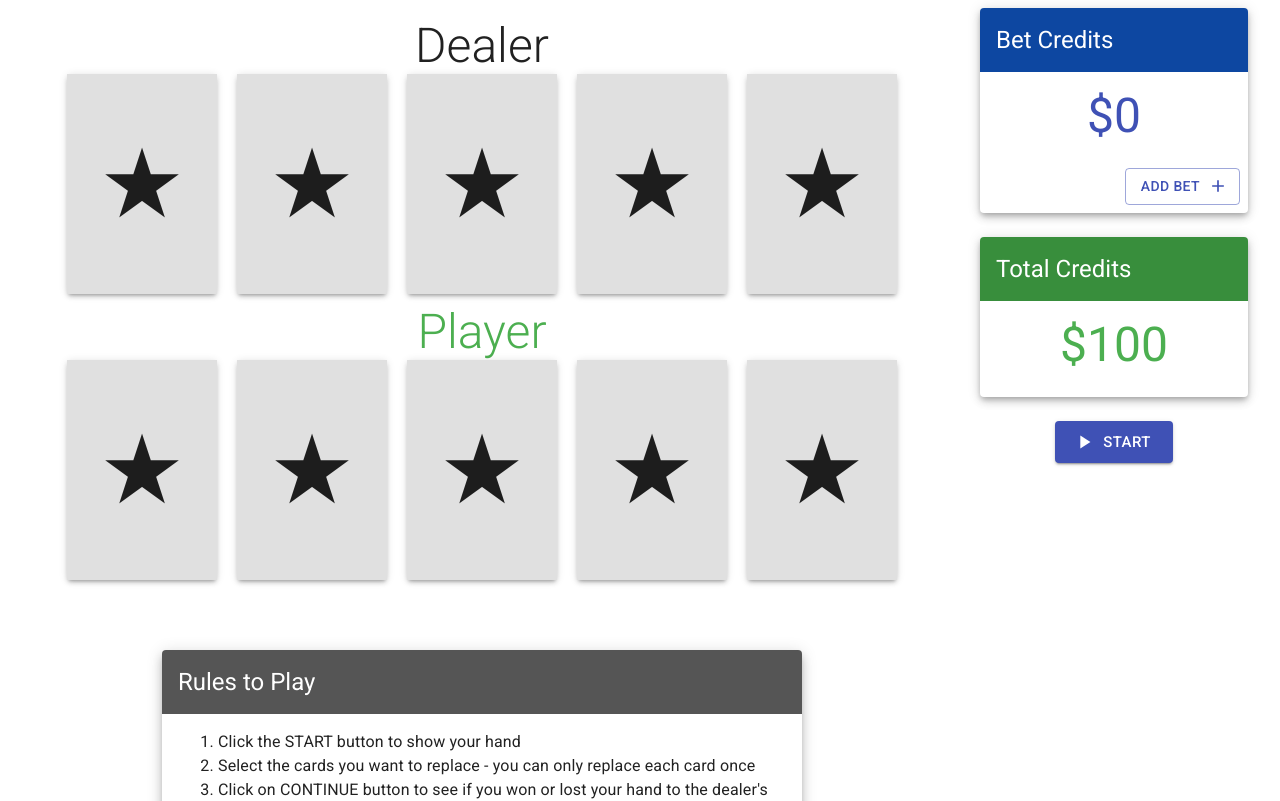
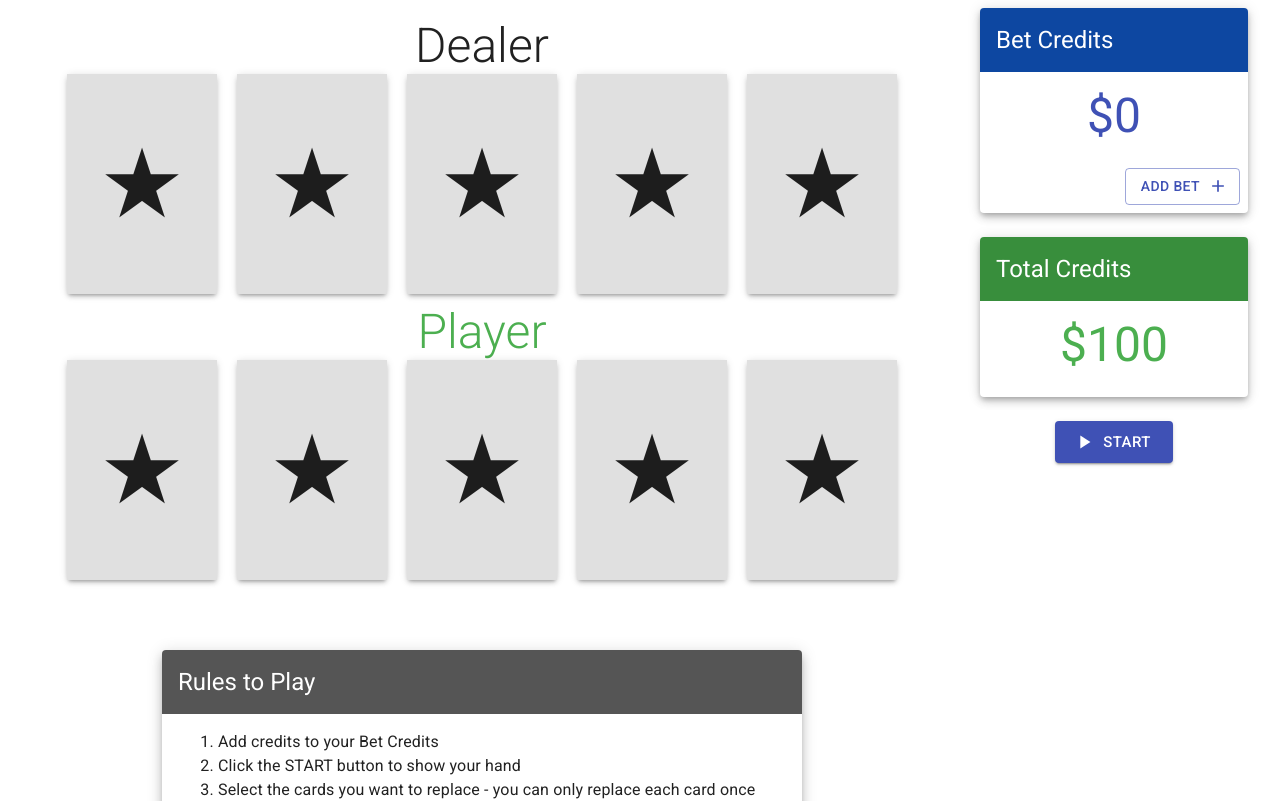
Before and after one commit to creativenull/poker-game-app, a React (Vite) app: page / in a window 1280 px wide. Shown: the top 801 px of the page. Built offline with nearby package versions, Linux system fonts and the light colour scheme.

Commit message:
fix: update the rules

```diff
--- a/src/components/Rules.jsx
+++ b/src/components/Rules.jsx
@@ -85,6 +85,7 @@ function Rules () {
         <CardHeader className={classes.cardHeader} title="Rules to Play" />
         <CardContent className={classes.cardContent}>
           <Typography component="ol">
+            <li>Add credits to your Bet Credits</li>
             <li>Click the START button to show your hand</li>
             <li>Select the cards you want to replace - you can only replace each card once</li>
             <li>Click on CONTINUE button to see if you won or lost your hand to the dealer&apos;s hand</li>
```
Also changed, not shown: 2 other files (tests, documents, lock files or other folders).
